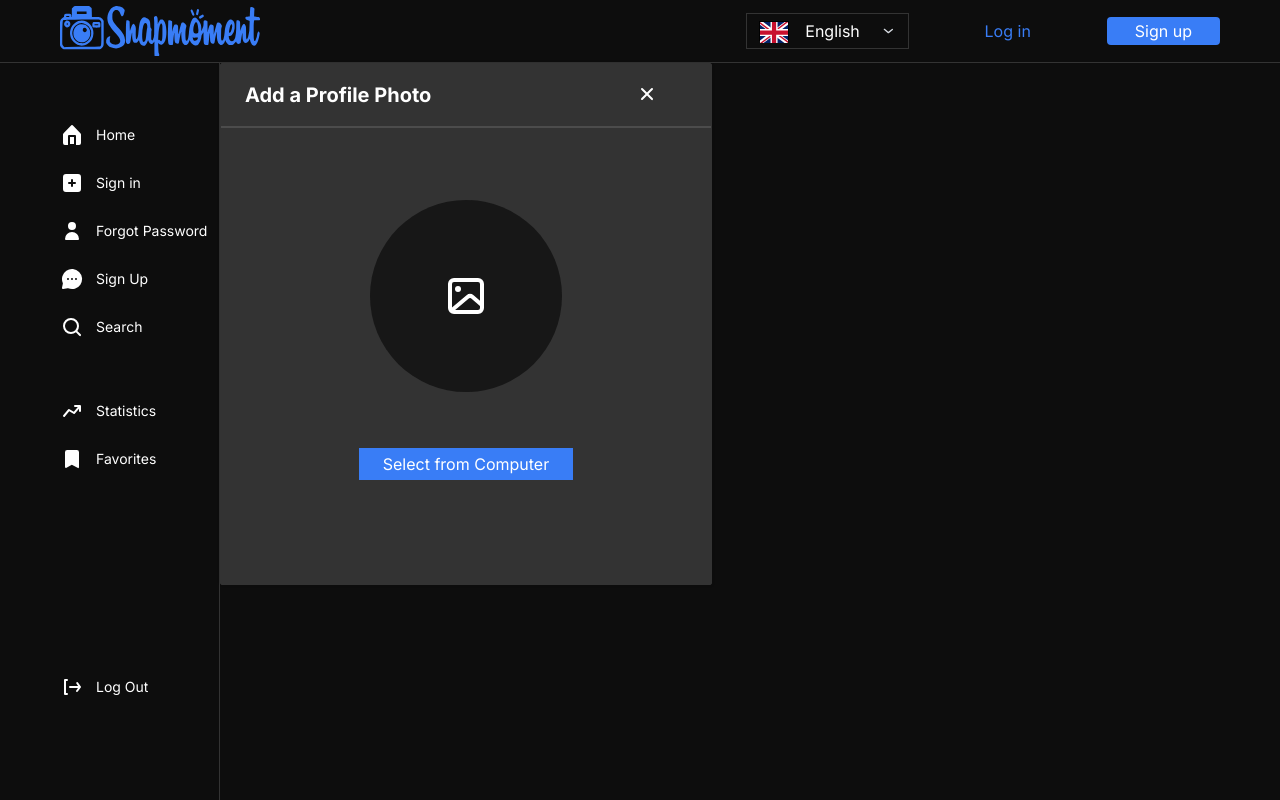
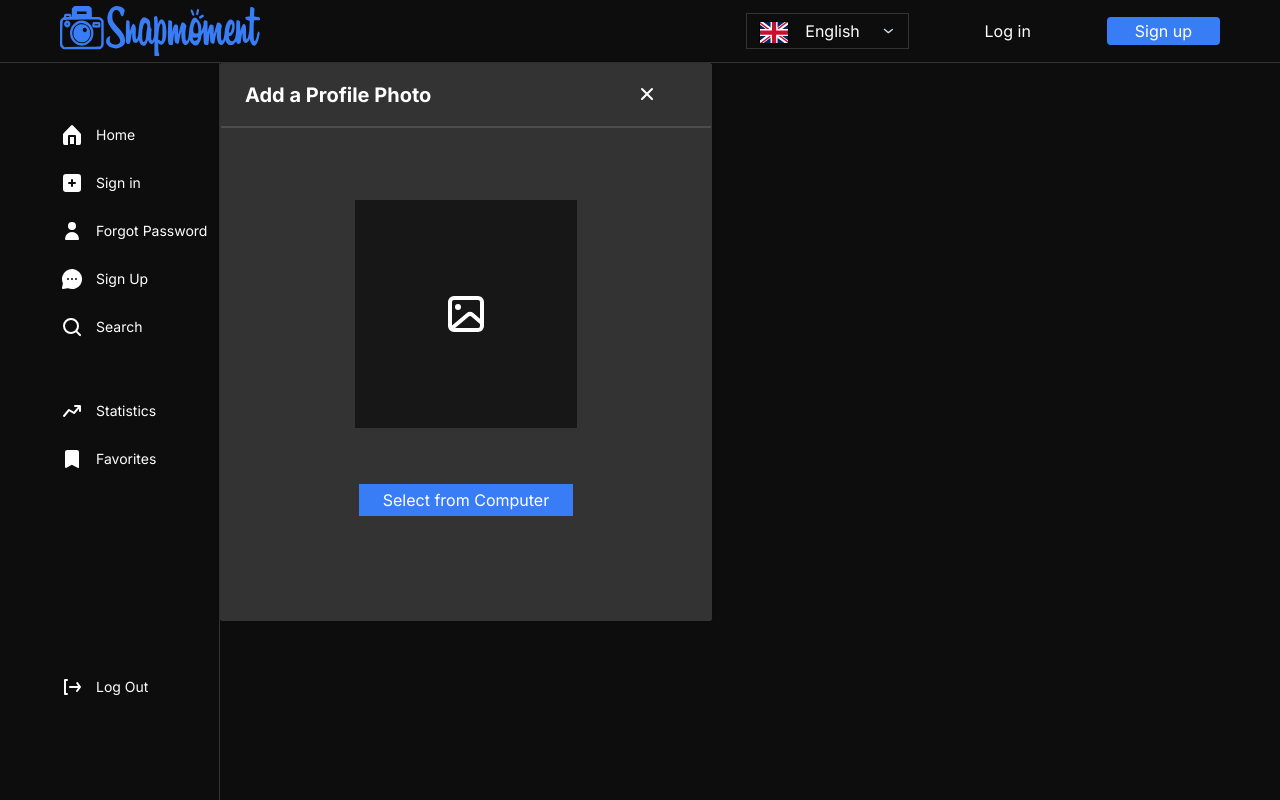
Before and after one commit to momecaptr/snapmoment, a Next.js app: page /sign-up in a window 1280 px wide. Built offline with nearby package versions, Linux system fonts and the light colour scheme.

Commit message:
fix style

```diff
--- a/src/features/saveGeneralInfo/SaveGeneralInfo.module.scss
+++ b/src/features/saveGeneralInfo/SaveGeneralInfo.module.scss
@@ -1,7 +1,6 @@
 .box {
   display: flex;
-  flex-flow: column nowrap;
-  align-items: end;
+  justify-content: flex-end;
 }
 
 .button {
--- a/src/shared/button/Button.module.scss
+++ b/src/shared/button/Button.module.scss
@@ -87,19 +87,5 @@
 }
 
 .text {
-  color: var(--accent-500);
   background-color: transparent;
-
-  &:hover {
-    color: var(--accent-100);
-    background-color: transparent;
-  }
-
-  &:active {
-    color: var(--accent-700);
-  }
-
-  &:disabled {
-    opacity: 0.5;
-  }
 }
--- a/src/shared/card/Card.tsx
+++ b/src/shared/card/Card.tsx
@@ -13,7 +13,7 @@ export type CardProps<T extends ElementType = 'div'> = {
 const CardPolymorph = <T extends ElementType = 'div'>(props: CardProps<T>, ref: any) => {
   const { as: Component = 'div', className, ...rest } = props;
 
-  return <Component className={clsx(s.root, className)} {...rest} ref={ref} />;
+  return <Component className={clsx(className, s.root)} {...rest} ref={ref} />;
 };
 
 export const Card = forwardRef(CardPolymorph) as <T extends ElementType = 'div'>(
--- a/src/shared/photoProfile/PhotoProfile.module.scss
+++ b/src/shared/photoProfile/PhotoProfile.module.scss
@@ -6,6 +6,6 @@
   width: 192px;
   height: 192px;
 
-  background-color: var(--dark-500);
+  background-color: var(--dark-100);
   border-radius: 50%;
 }
--- a/src/shared/photoProfile/PhotoProfile.tsx
+++ b/src/shared/photoProfile/PhotoProfile.tsx
@@ -1,12 +1,18 @@
 import React from 'react';
+
+import { clsx } from 'clsx';
 
 import s from './PhotoProfile.module.scss';
 
 import PhootoStub from '../../../public/assets/components/PhootoStub';
+type PhotoProfileProps = {
+  className?: string;
+};
+const PhotoProfile = (props: PhotoProfileProps) => {
+  const { className } = props;
 
-const PhotoProfile = () => {
   return (
-    <div className={s.boxPhooto}>
+    <div className={clsx(className, s.boxPhooto)}>
       <PhootoStub height={48} width={48} />
     </div>
   );
--- a/src/widget/modal/addProfilePhotoModal/ModalAddPhoto.module.scss
+++ b/src/widget/modal/addProfilePhotoModal/ModalAddPhoto.module.scss
@@ -37,17 +37,14 @@
   margin-top: 60px;
 }
 
-.photo {
-  width: 222px;
-  height: 228px;
-}
-
 .customFileUpload {
   display: none;
 }
 
 .lable {
   padding: 6px 24px;
+  font-size: 16px;
+  line-height: 24px;
   background-color: var(--accent-500);
 }
 
@@ -71,7 +68,6 @@
 
 .buttonSave {
   position: absolute;
-  right: 24px;
   bottom: 36px;
 }
 
@@ -100,3 +96,10 @@
   opacity: 0.5;
   background-color: black;
 }
+
+.photoProfile {
+  width: 222px;
+  height: 228px;
+  background-color: var(--dark-500);
+  border-radius: 0;
+}
--- a/src/widget/modal/addProfilePhotoModal/ModalAddPhoto.tsx
+++ b/src/widget/modal/addProfilePhotoModal/ModalAddPhoto.tsx
@@ -55,7 +55,7 @@ const ModalAddPhoto = () => {
         <Typography as={'h1'} variant={'h1'}>
           Add a Profile Photo
         </Typography>
-        <Button className={s.topButton}>
+        <Button className={s.topButton} variant={'text'}>
           <Close height={24} width={24} />
         </Button>
       </div>
@@ -76,7 +76,7 @@ const ModalAddPhoto = () => {
             <div className={s.blackFone} />
           </div>
         ) : (
-          <PhotoProfile />
+          <PhotoProfile className={s.photoProfile} />
         )}
         {!imagePreview ? (
           <div className={s.butoon}>
```
Also changed, not shown: src/features/saveGeneralInfo/SaveGeneralInfo.tsx (+7 -2 lines), src/shared/input/Input.module.scss (+0 -9 lines).
